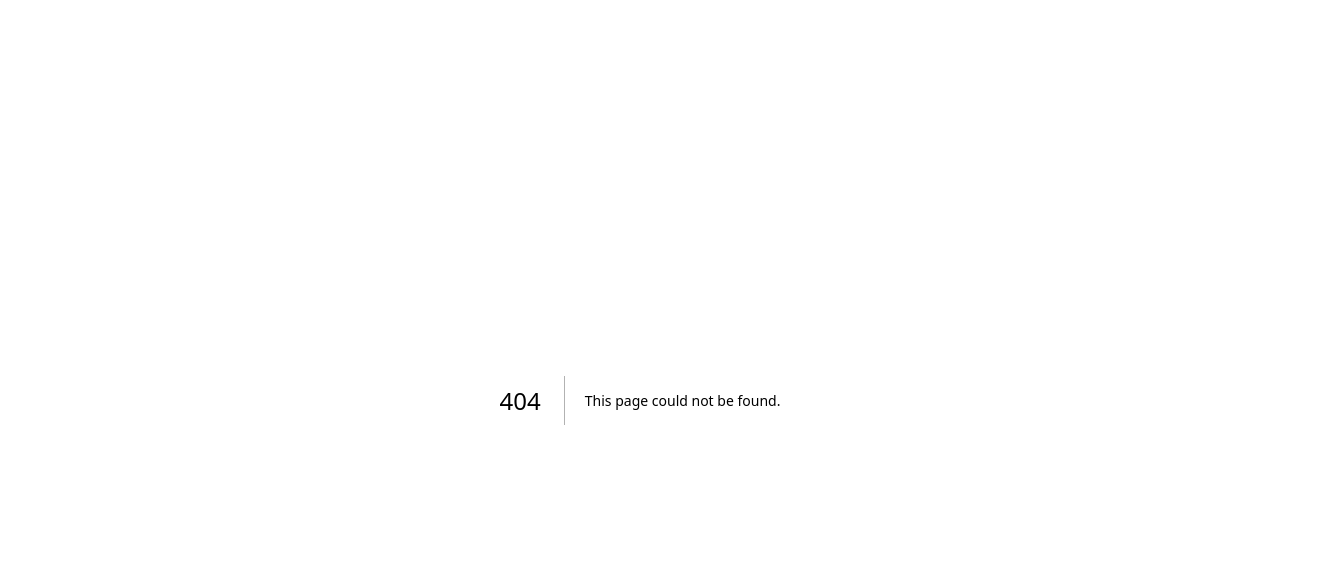
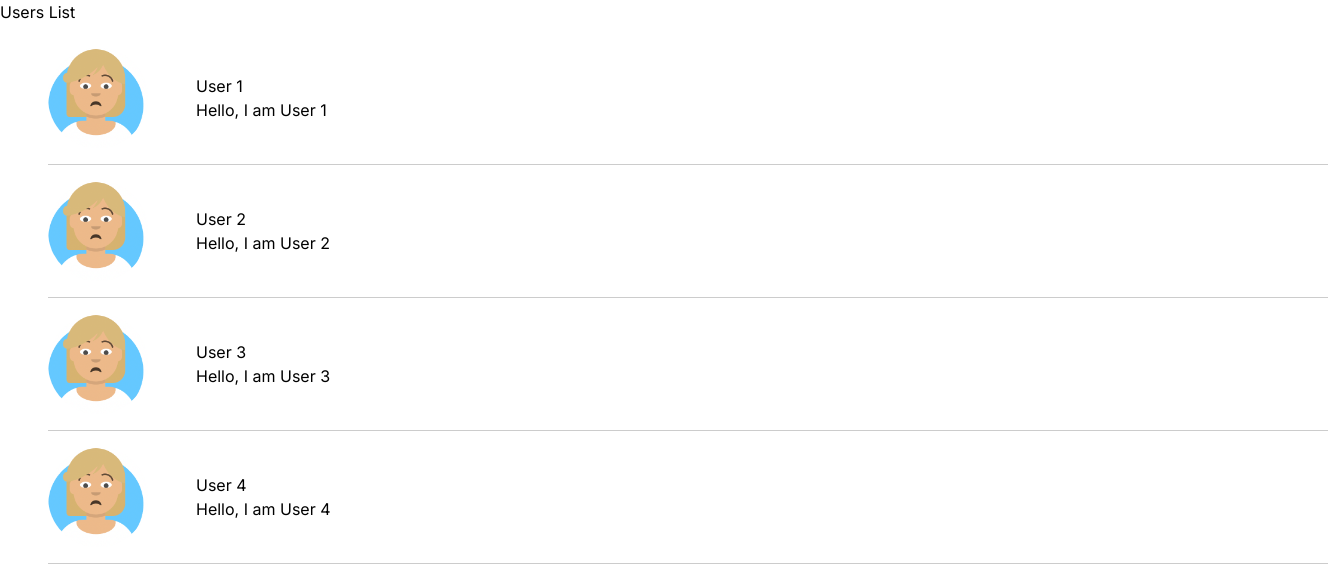
Before and after one commit to takahara-morpet/-frontend, a Next.js app: page /users in a window 1280 px wide. Before the commit this address had no page. Shown: the top 574 px of the page, 1328 px wide, since content can reach past the window. Built offline with nearby package versions, Linux system fonts and the light colour scheme.

Commit message:
user一覧画面

```diff
--- /dev/null
+++ b/src/app/pages/users.tsx
@@ -0,0 +1,48 @@
+import React from "react";
+import ListUserItem from "../atoms/user-item";
+import List from "@mui/material/List";
+
+const UsersList: React.FC = () => {
+  // Temporary hard-coded data
+  const usersData = [
+    {
+      userName: "User 1",
+      statusMessage: "Hello, I am User 1",
+      imageUri: "/sample/user.png",
+    },
+    {
+      userName: "User 2",
+      statusMessage: "Hello, I am User 2",
+      imageUri: "/sample/user.png",
+    },
+     {
+      userName: "User 3",
+      statusMessage: "Hello, I am User 3",
+      imageUri: "/sample/user.png",
+    },
+     {
+      userName: "User 4",
+      statusMessage: "Hello, I am User 4",
+      imageUri: "/sample/user.png",
+    },
+    // Add more user data as needed
+  ];
+
+  return (
+    <div>
+      <h1>Users List</h1>
+      <List>
+        {usersData.map((user, index) => (
+          <ListUserItem
+            key={index}
+            userName={user.userName}
+            statusMessage={user.statusMessage}
+            imageUri={user.imageUri}
+          />
+        ))}
+      </List>
+    </div>
+  );
+};
+
+export default UsersList;
--- /dev/null
+++ b/src/app/users/page.tsx
@@ -0,0 +1,12 @@
+import React from "react";
+import AddConnectionLayout from "../pages/users";
+import UsersList from "../pages/users";
+
+
+const UsersPage: React.FC = (): JSX.Element => {
+    return (
+        <UsersList />
+    );
+}
+
+export default UsersPage;
```
